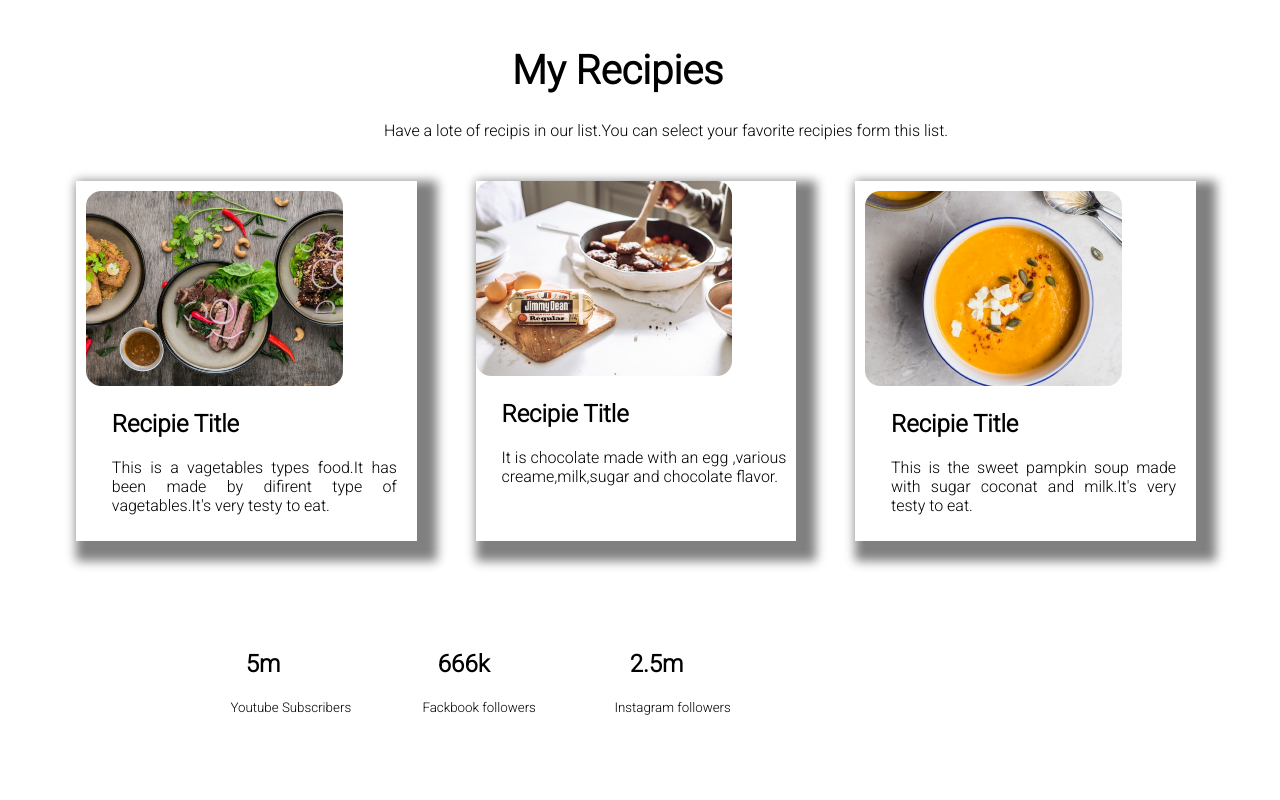
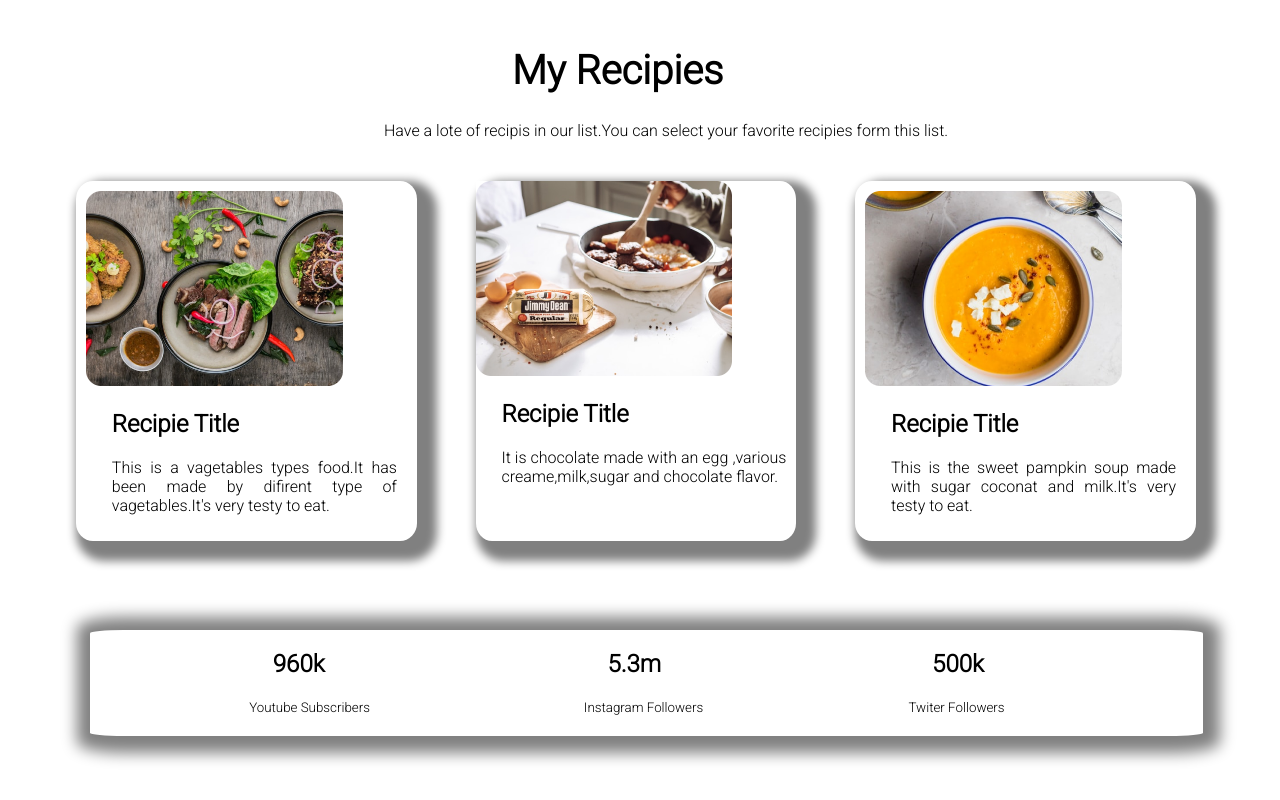
Before and after one commit to rabiul100/food-network, a plain HTML site: page index.html in a window 1280 px wide. Shown: the part 903-1703 px from the top of the page. Drawn offline with Linux system fonts and the light colour scheme.

Commit message:
added followers

```diff
--- a/index.html
+++ b/index.html
@@ -75,29 +75,23 @@
             <h2>Recipie Title</h2>
             <p class="r-ditels">This is the sweet pampkin soup made with sugar coconat and milk.It's very testy to eat.</p>
 
-        </div>
 
+        </div> <br> <br>
         </section>
 
         <section class="section4">
-
-        <div class="section4-div1">
-            <h2>5m</h2>
+            <div class="youtube">
+                <h2>960k</h2>
                 <small>Youtube Subscribers</small>
-
             </div>
-        <div class="section4-div2">
-            <h2>666k</h2>
-            <small>Fackbook followers</small>
-
+            <div class="instagram">
+                <h2>5.3m</h2>
+                <small>Instagram Followers</small>
             </div>
-        <div class="section4-div3">
-            <h2>2.5m</h2>
-            <small>Instagram followers</small>
-
+            <div class="twiter">
+                <h2>500k</h2>
+                <small>Twiter Followers</small>
             </div>
-
         </section>
-
 </body>
 </html>
--- a/style.css
+++ b/style.css
@@ -42,9 +42,6 @@ img{
 }
 
 
-
-
-
 .section2{
     display: flex;
     background-image: url(images/background.png);
@@ -70,7 +67,7 @@ img{
 
 
 .section3{
-    display: inline-flex;
+    display: flex;
     margin-left: 4%;
     padding: 25px;
     text-align: justify;
@@ -86,18 +83,20 @@ img{
     margin-right: 4px;
     padding: 10px;
     margin-right: 5%;
+    border-radius: 5%;
 }
 
 .sec3-div2{
     box-shadow : gray 10px 10px 10px 10px;
     margin-right: 5%;
-
+    border-radius: 5%;
 
 }
 .sec3-div3{
     box-shadow: gray 10px 10px 10px 10px;
     margin-right: 5%;
     padding: 10px;
+    border-radius: 5%;
 
 }
 h2{
@@ -109,23 +108,30 @@ h2{
 }
 
 .section4{
-    width: 50%;
-    margin-top: 5%;
-    margin-bottom: 5%;
-    margin-left: 18%;
-    margin-right: 10%;
-    display: flex;
-    box-shadow: 10px 10px 10px 10x gray;
+    display: inline-flex;
+    height: 80%;
+    width: 80%;
+    margin-top:5%;
+    margin-bottom: 10%;
+    margin-left: 7%;
+    margin-right: 5%;
+    padding-left: 7%;
+    border-radius: 3%;
+    box-shadow: 2px 2px 15px 15px gray;
+    padding-bottom: 20px;
 
 }
-.section4-div1{
+.youtube{
     width: 30%;
+    padding-left: 70px;
+}
+.instagram{
+    width: 30%;
+    padding-left: 40px;
 
 }
-.section4-div2{
+.twiter{
     width: 30%;
+    padding-left: 30px;
 
 }
-.section4-div3{
-    width: 30%;
-}
```
Lines whose indentation alone changed are shown as unchanged.
